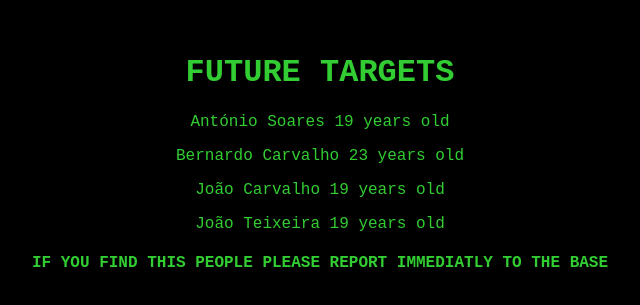
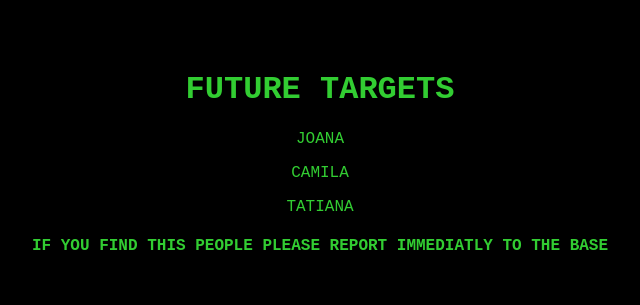
Before and after one commit to overthsky/EscapeTactics.github.io, a plain HTML site: page future.html in a window 1280 px wide. Shown: the part 237-542 px from the top of the page, without its empty margins (320-960 px from the left). Drawn offline with Linux system fonts and the light colour scheme.

Commit message:
Update future.html

```diff
--- a/future.html
+++ b/future.html
@@ -12,10 +12,9 @@
     <main class="content">
 
         <h1> FUTURE TARGETS </h1>
-       <p> António Soares 19 years old </p>
-       <p> Bernardo Carvalho 23 years old </p>
-        <p> João Carvalho 19 years old </p>
-        <p> João Teixeira 19 years old </p>
+       <p> JOANA </p>
+       <p> CAMILA </p>
+        <p> TATIANA </p>
 
         <h4> IF YOU FIND THIS PEOPLE PLEASE REPORT IMMEDIATLY TO THE BASE</h4>
 
```
